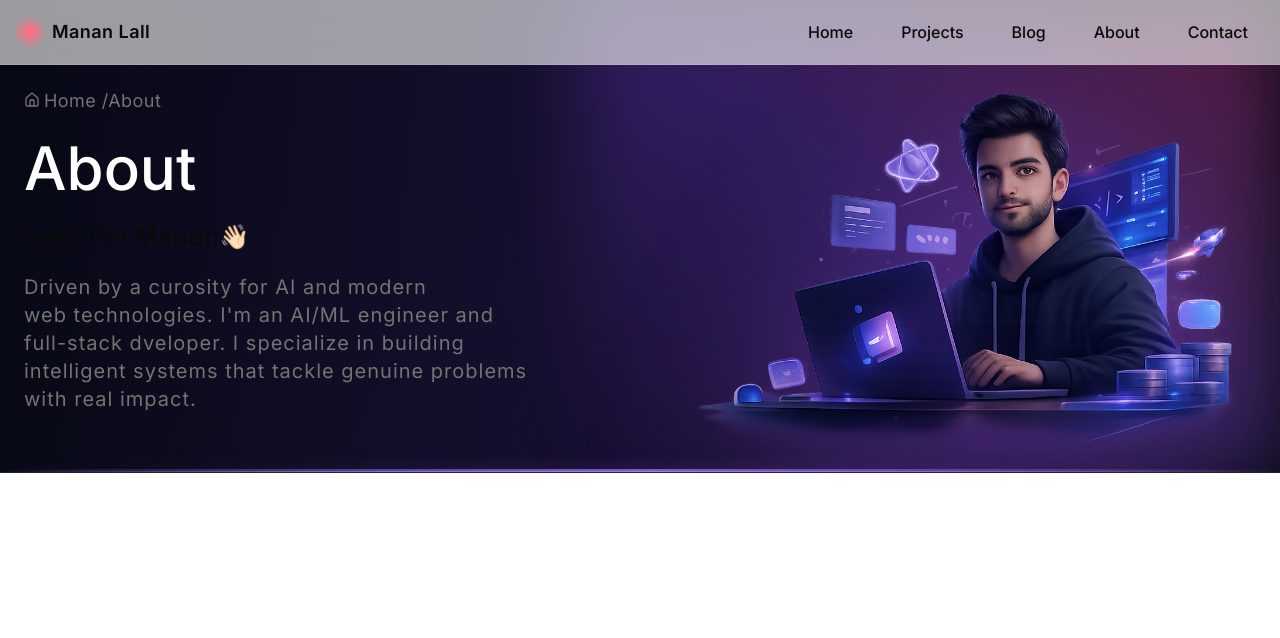
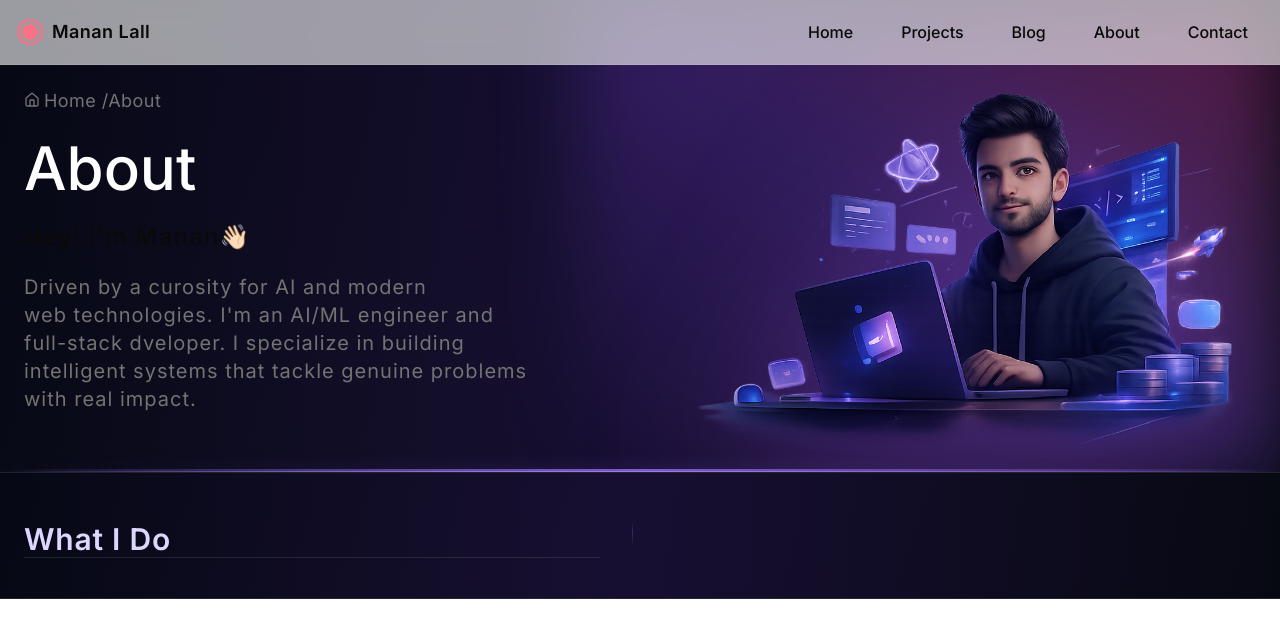
Before and after one commit to Manan0p/Personal-Portfolio, a Next.js app: page /about in a window 1280 px wide. Shown: the top 638 px of the page. Built offline with nearby package versions, Linux system fonts and the light colour scheme.

Commit message:
section 2

```diff
--- a/app/about/page.jsx
+++ b/app/about/page.jsx
@@ -2,6 +2,7 @@ import { Button } from "@/components/ui/button";
 import { Home } from "lucide-react";
 import Image from "next/image";
 import Link from "next/link";
+import { renderParagraphOrPoints } from "../projects/[slug]/page";
 
 export default function page() {
     return (
@@ -53,6 +54,29 @@ export default function page() {
             <div className="absolute bottom-0 left-0 w-full h-px bg-gradient-to-r from-transparent via-violet-400/70 to-transparent" />
             <div className="absolute bottom-0 left-0 w-full h-[3px] bg-gradient-to-r from-transparent via-violet-400/40 to-transparent blur-sm" />
             </section>
+            <section className="relative w-full overflow-hidden pt-6 pb-10 md:pt-10 lg:pt-12 pb-0 bg-[linear-gradient(120deg,#060814_0%,#0a0d18_45%,#070912_100%)] border-b border-white/10">
+                <div className="pointer-events-none absolute inset-0
+                                bg-gradient-to-r from-transparent via-violet-900/20 to-transparent z-[1]" />
+                <div className="relative z-10 container mx-auto px-4 md:px-6">
+                    <div className="grid lg:grid-cols-2 gap-12 items-start">
+                        <div className="space-y-8 max-w-xl">
+                            <h2 className="text-lg md:text-3xl font-semibold text-violet-200 tracking-wide
+                                            border-b border-white/10">
+                                What I Do
+                            </h2>
+                        </div>
+                        <div className="relative space-y-10 max-w-lg lg:pl-10">
+                            <div className="hidden lg:block absolute left-[-32px] top-0 h-full w-px
+                                            bg-gradient-to-b from-transparent via-violet-400/25 to-transparent" />
+                            <div className=" hidden lg:block absolute left-[-33px] top-0 h-full w-[3px]
+                                             bg-gradient-to-b from-transparent via-violet-500/10 to-transparent
+                                             blur-md opacity-70" />
+                            <div className="space-y-4 pt-6">
+                            </div>
+                        </div>
+                    </div>
+                </div>
+            </section>
         </div>
     )
 }
```
